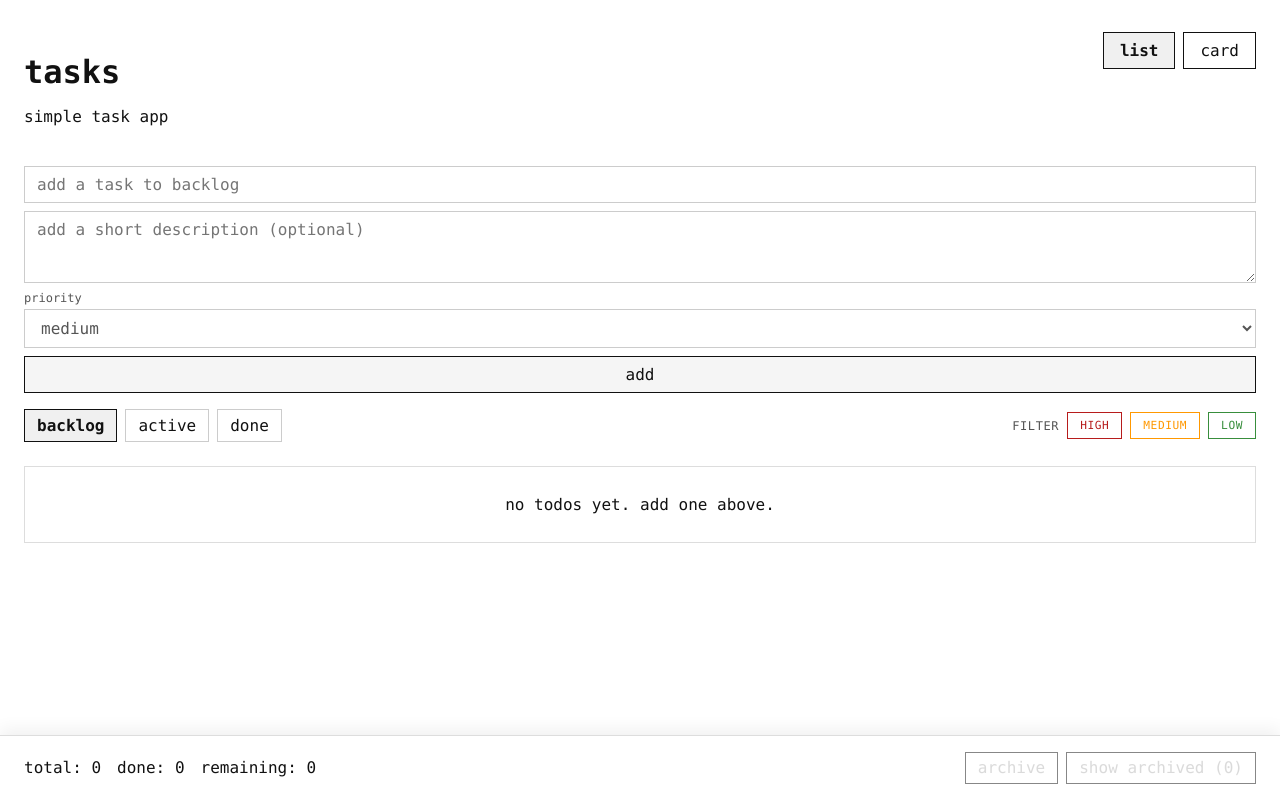
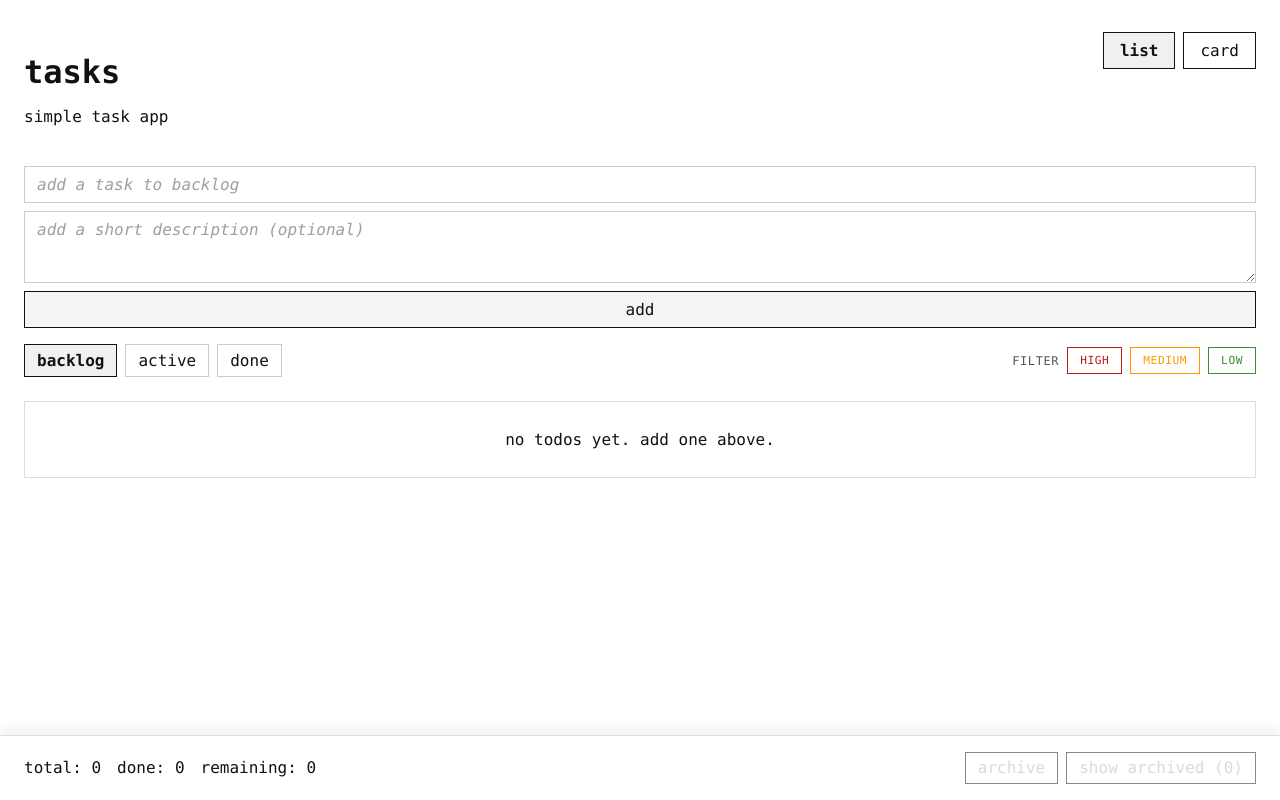
Before and after one commit to mandlcho/opencode-todolist, a React (Vite) app: page / in a window 1280 px wide. Built offline with nearby package versions, Linux system fonts and the light colour scheme.

Commit message:
Simplify composer input styling and priority workflow

```diff
--- a/src/App.css
+++ b/src/App.css
@@ -61,30 +61,16 @@
   text-transform: lowercase;
 }
 
+.composer input[type="text"]::placeholder,
+.composer textarea::placeholder {
+  color: #9aa0a6;
+  font-style: italic;
+}
+
 .composer textarea {
   resize: vertical;
   min-height: 4.5rem;
   width: 100%;
-}
-
-.composer-priority {
-  display: flex;
-  flex-direction: column;
-  gap: 0.25rem;
-  font-size: 0.75rem;
-  text-transform: lowercase;
-  color: #555555;
-}
-
-.composer-priority select {
-  padding: 0.5rem 0.75rem;
-  border: 1px solid #cccccc;
-  border-radius: 0;
-  background: #ffffff;
-  color: inherit;
-  font-family: inherit;
-  font-size: 1rem;
-  text-transform: lowercase;
 }
 
 .composer button[type="submit"] {
--- a/src/App.jsx
+++ b/src/App.jsx
@@ -27,7 +27,6 @@ function App() {
   const { todos, setTodos, stats, archivedTodos, setArchivedTodos } = useTodos();
   const [title, setTitle] = useState("");
   const [description, setDescription] = useState("");
-  const [priority, setPriority] = useState(DEFAULT_PRIORITY);
   const [priorityFocus, setPriorityFocus] = useState("");
   const [filter, setFilter] = useState("backlog");
   const [viewMode, setViewMode] = useState("list");
@@ -68,12 +67,6 @@ function App() {
       document.removeEventListener("pointerdown", handlePointerDown);
     };
   }, [isArchiveOpen]);
-
-  const handlePrioritySelect = useCallback((value) => {
-    if (TODO_PRIORITIES.includes(value)) {
-      setPriority(value);
-    }
-  }, []);
 
   const handlePriorityFocus = useCallback((value) => {
     if (!TODO_PRIORITIES.includes(value)) {
@@ -194,7 +187,7 @@ function App() {
         id: crypto.randomUUID(),
         title: title.trim(),
         description: description.trim(),
-        priority,
+        priority: DEFAULT_PRIORITY,
         status: "backlog",
         completed: false,
         activatedAt: null,
@@ -204,9 +197,8 @@ function App() {
       setTodos((prev) => [nextTodo, ...prev]);
       setTitle("");
       setDescription("");
-      setPriority(DEFAULT_PRIORITY);
     },
-    [title, description, priority, setTodos]
+    [title, description, setTodos]
   );
 
   const updateTodoStatus = useCallback(
@@ -314,11 +306,9 @@ function App() {
       <TodoComposer
         title={title}
         description={description}
-        priority={priority}
         priorityOptions={PRIORITY_OPTIONS}
         onTitleChange={setTitle}
         onDescriptionChange={setDescription}
-        onPriorityChange={handlePrioritySelect}
         onSubmit={handleSubmit}
         filter={filter}
         onFilterChange={setFilter}
--- a/src/components/TodoComposer.jsx
+++ b/src/components/TodoComposer.jsx
@@ -3,18 +3,16 @@ import PropTypes from "prop-types";
 function TodoComposer({
   title,
   description,
-  priority,
-  priorityOptions,
   onTitleChange,
   onDescriptionChange,
-  onPriorityChange,
   onSubmit,
   filter,
   onFilterChange,
   viewMode,
   columns,
   priorityFocus,
-  onPriorityFocus
+  onPriorityFocus,
+  priorityOptions
 }) {
   return (
     <section className="composer">
@@ -28,6 +26,7 @@ function TodoComposer({
           aria-label="task title"
           required
           autoComplete="off"
+          className="composer-input"
         />
         <textarea
           name="description"
@@ -36,22 +35,8 @@ function TodoComposer({
           onChange={(event) => onDescriptionChange(event.target.value)}
           aria-label="task description"
           rows={2}
+          className="composer-textarea"
         />
-        <label className="composer-priority">
-          priority
-          <select
-            name="priority"
-            value={priority}
-            onChange={(event) => onPriorityChange(event.target.value)}
-            aria-label="new task priority"
-          >
-            {priorityOptions.map(({ value, label }) => (
-              <option key={value} value={value}>
-                {label}
-              </option>
-            ))}
-          </select>
-        </label>
         <button type="submit">add</button>
       </form>
       <div className="filter-row">
@@ -109,7 +94,6 @@ function TodoComposer({
 TodoComposer.propTypes = {
   title: PropTypes.string.isRequired,
   description: PropTypes.string.isRequired,
-  priority: PropTypes.string.isRequired,
   priorityOptions: PropTypes.arrayOf(
     PropTypes.shape({
       value: PropTypes.string.isRequired,
@@ -118,7 +102,6 @@ TodoComposer.propTypes = {
   ).isRequired,
   onTitleChange: PropTypes.func.isRequired,
   onDescriptionChange: PropTypes.func.isRequired,
-  onPriorityChange: PropTypes.func.isRequired,
   onSubmit: PropTypes.func.isRequired,
   filter: PropTypes.string.isRequired,
   onFilterChange: PropTypes.func.isRequired,
```
Also changed, not shown: 1 other file (tests, documents, lock files or other folders).
